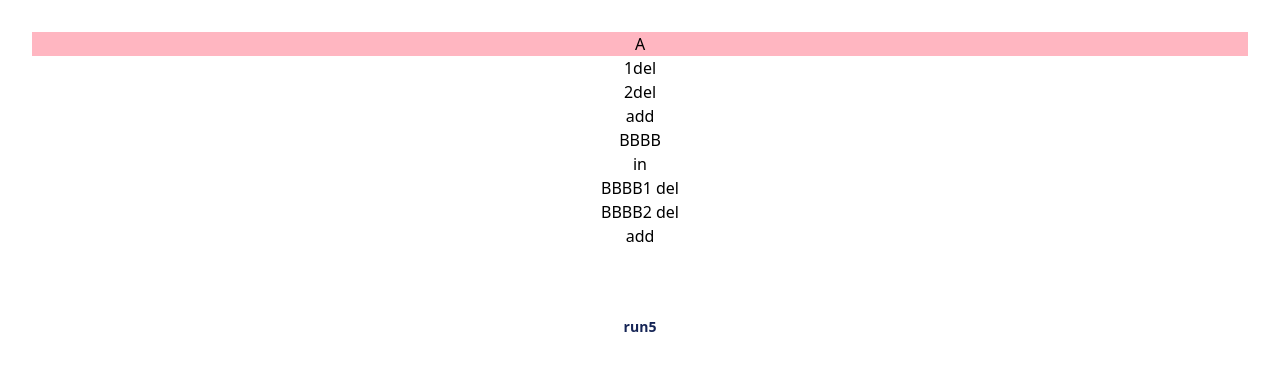
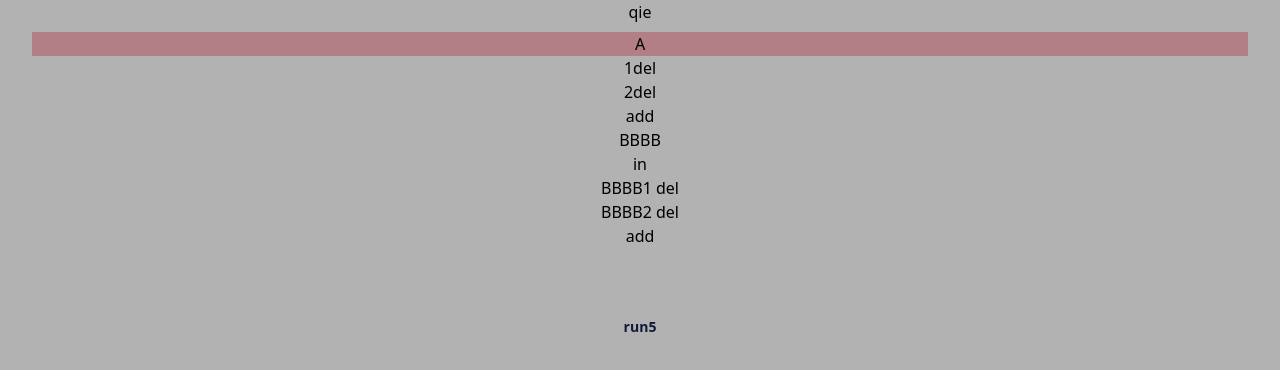
Before and after one commit to hxh-ly/learn-react-pass, a React (Vite) app in the folder vite-react-pass/: page / in a window 1280 px wide. Shown: the top 370 px of the page. Built offline with nearby package versions, Linux system fonts and the light colour scheme.

Commit message:
29_实现滑入滑出

```diff
--- a/vite-react-pass/package.json
+++ b/vite-react-pass/package.json
@@ -16,7 +16,8 @@
     "antd": "^5.24.5",
     "lodash-es": "^4.17.21",
     "react": "18.2.0",
-    "react-dom": "18.2.0"
+    "react-dom": "18.2.0",
+    "styled-components": "^6.1.17"
   },
   "devDependencies": {
     "@eslint/js": "^9.21.0",
@@ -34,6 +35,7 @@
     "globals": "^15.15.0",
     "react-transition-group": "^4.4.5",
     "sass": "^1.86.0",
+    "styled-component": "^2.8.0",
     "tailwindcss": "^4.1.3",
     "typescript": "~5.7.2",
     "typescript-eslint": "^8.24.1",
--- /dev/null
+++ b/vite-react-pass/src/course/29_inoutTranstion/Overlay.tsx
@@ -0,0 +1,13 @@
+import styled from "styled-components";
+
+const Overlay = styled.div`
+  position: fixed;
+  top: 0;
+  bottom: 0;
+  right: 0;
+  left: 0;
+  background-color: rgba(0, 0, 0, 0.3);
+  z-index: 10;
+`;
+
+export default Overlay;
--- /dev/null
+++ b/vite-react-pass/src/course/29_inoutTranstion/SliceInOverlay.tsx
@@ -0,0 +1,64 @@
+import { PropsWithChildren } from "react";
+import Overlay from "./Overlay";
+import React from "react";
+import { config, useTransition, animated } from "@react-spring/web";
+const D = 2000;
+interface SliceInOverlayProps extends PropsWithChildren {
+  isVisible: boolean;
+  from: "right" | "bottom";
+}
+
+export default function SliceOverlay(props: SliceInOverlayProps) {
+  const { isVisible, from, children } = props;
+  const x = React.useMemo(
+    () => (from === "right" ? window.screen.width : window.screen.height),
+    [from]
+  );
+
+  const transitons = useTransition(isVisible, {
+    x,
+    opacity: 1,
+    from: {
+      x,
+      opacity: 1,
+    },
+    enter: {
+      x: 0,
+      opacity: 1,
+    },
+    leave: {
+      x,
+      opacity: 0,
+    },
+    config: { duration: D },
+  });
+
+  const tanslate = React.useCallback(
+    (x: number) => {
+      return from === "bottom" ? `translateY(${x}px)` : `translateX(${x}px)`;
+    },
+    [from]
+  );
+
+  return (
+    <>
+      {transitons((props, isVisible) => {
+        return (
+          isVisible && (
+            <Overlay
+              as={animated.div}
+              style={{
+                transform: props.x.to((x) => (x === 0 ? "none" : tanslate(x))),
+                opacity: props.opacity,
+              }}
+            >
+              {children}
+            </Overlay>
+          )
+        );
+      })}
+    </>
+  );
+}
+
+export { SliceOverlay, D };
--- a/vite-react-pass/src/home/home26.tsx
+++ b/vite-react-pass/src/home/home26.tsx
@@ -1,10 +1,15 @@
+import { useState } from "react";
 import { TestTailwindcss } from "../course/26_tailwindcss";
-
+import { SliceOverlay, D } from '../course/29_inoutTranstion/SliceInOverlay'
 export function Home26() {
+  const [show,setShow] = useState(true)
   return (
     <>
       {/* <Viewpager /> */}
    <TestTailwindcss/>
+   <SliceOverlay isVisible={show} from="bottom">
+    <button onClick={(e)=>setShow(!show)}>qie{show}</button>
+    </SliceOverlay>
     </>
   );
 }
```
Also changed, not shown: vite-react-pass/src/course/29_inoutTranstion/index.tsx (added), 1 other file (tests, documents, lock files or other folders).
